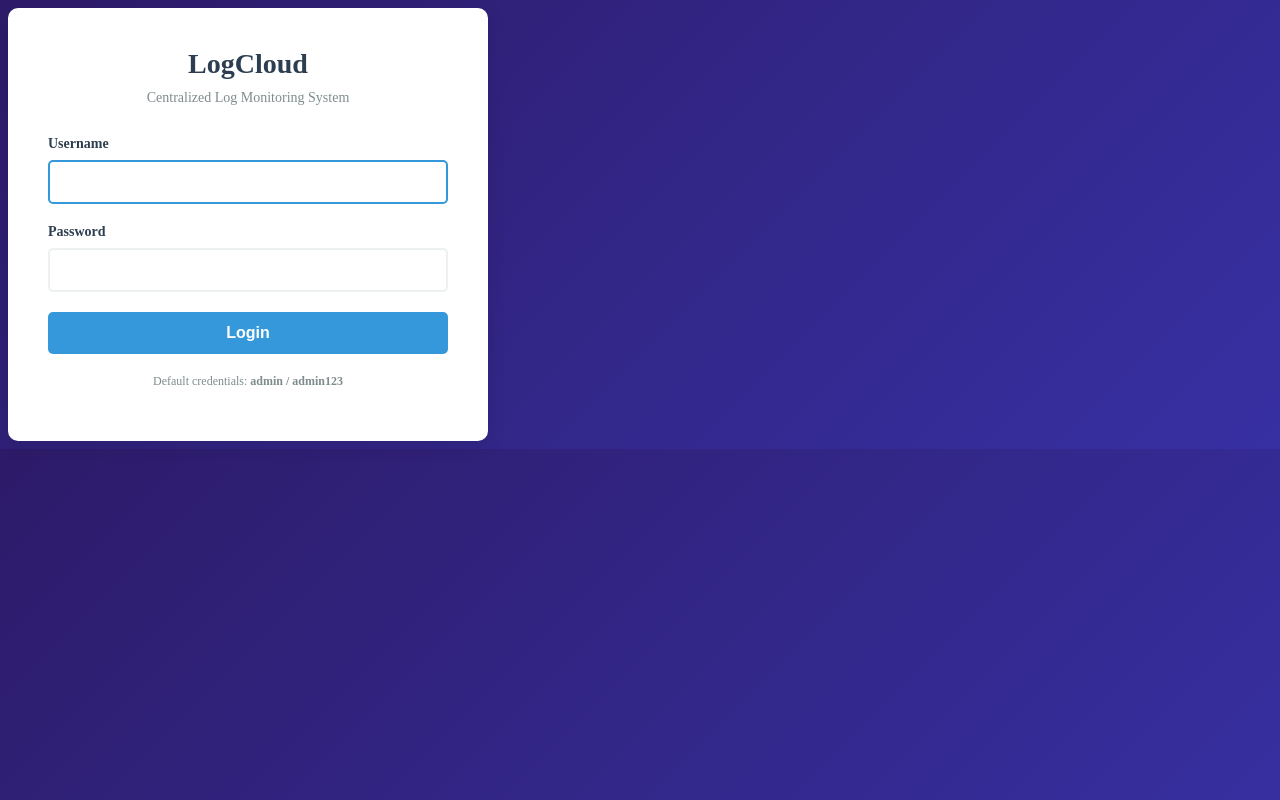
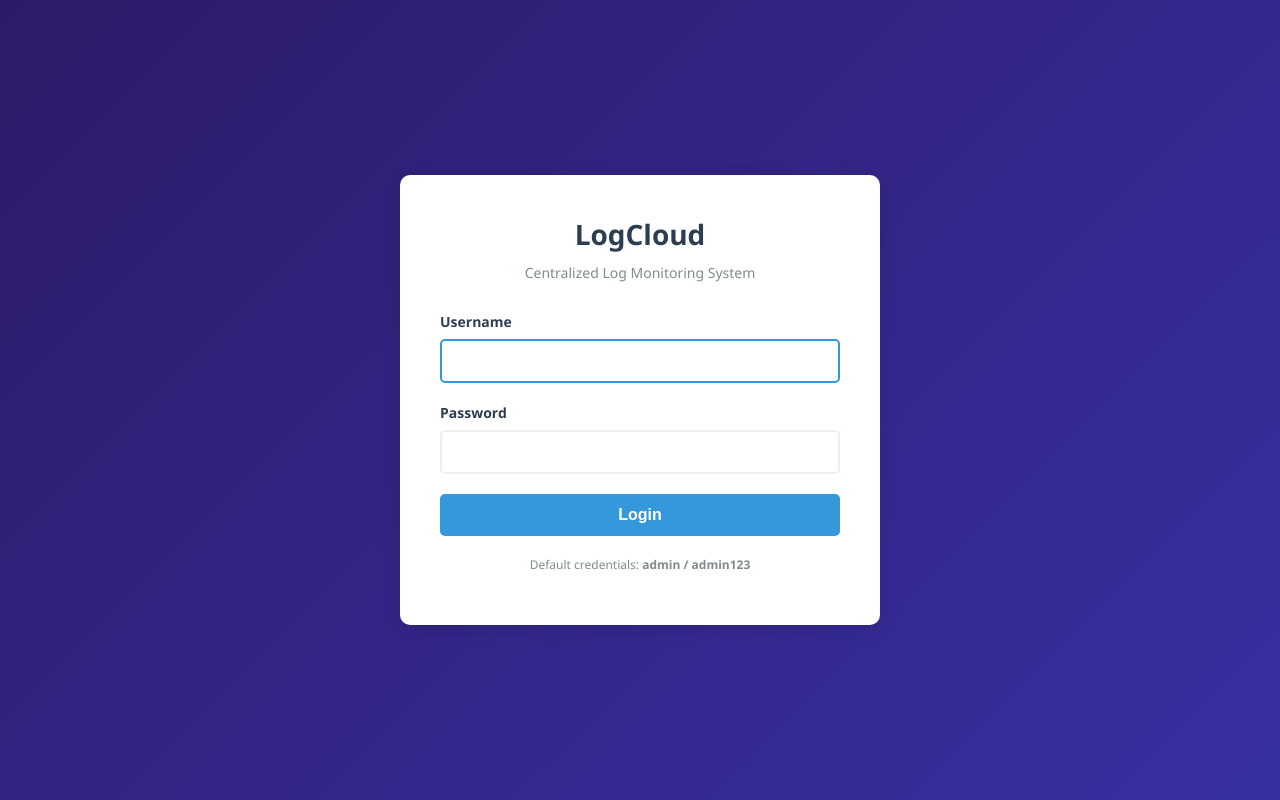
Before and after one commit to PancakeKisuke/LogCLoud, a Flask app: page /login in a window 1280 px wide. Run offline with Flask 3, Linux system fonts and the light colour scheme.

Commit message:
quick fix to best version

```diff
--- a/templates/login.html
+++ b/templates/login.html
@@ -7,7 +7,6 @@
     <title>LogCloud - Login</title>
     <link rel="stylesheet" href="{{ url_for('static', filename='style.css') }}">
     <style>
-        # Additional login-specific styles
         body {
             display: flex;
             justify-content: center;
```
